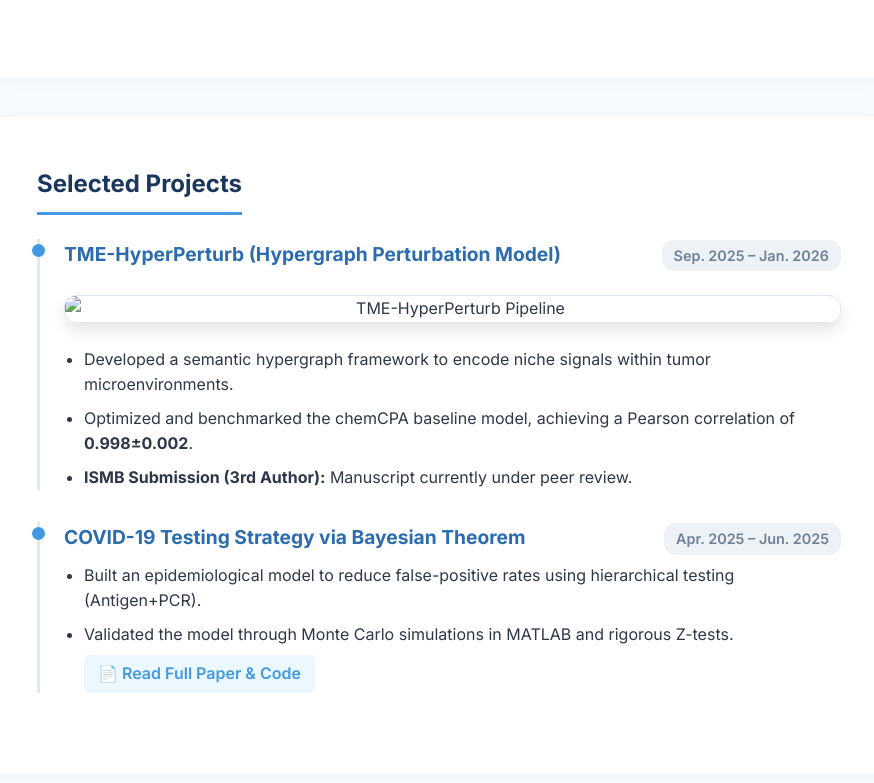
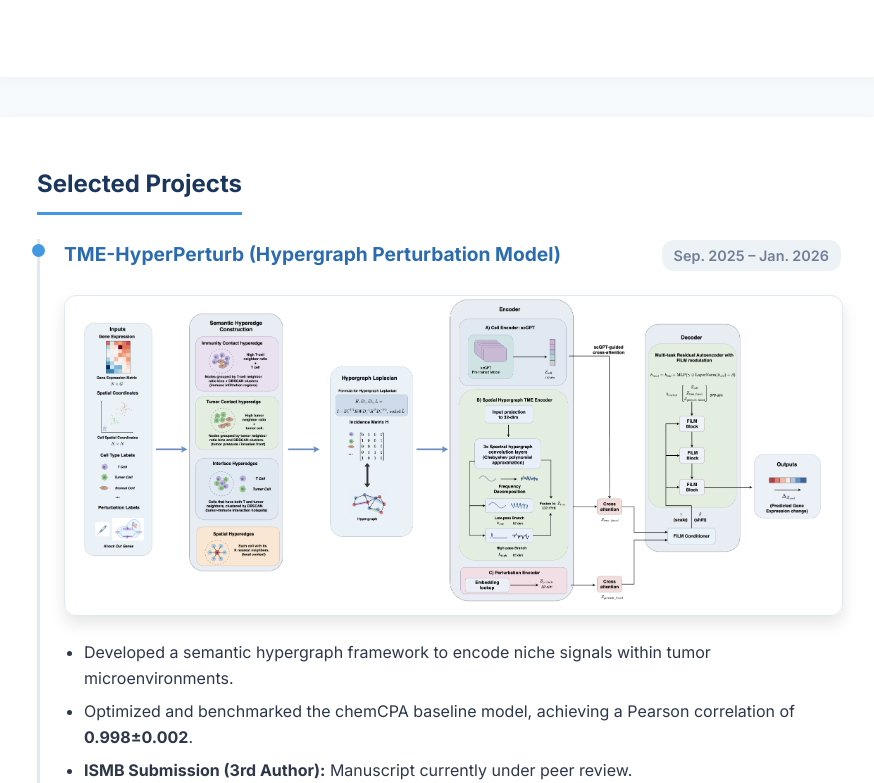
Before and after one commit to XUAN756843/Zoey.github.io, a plain HTML site: page index.html in a window 1280 px wide. Shown: the part 2017-2800 px from the top of the page, without its empty margins (201-1075 px from the left). Drawn offline with Linux system fonts and the light colour scheme.

Commit message:
Update index.html

```diff
--- a/index.html
+++ b/index.html
@@ -294,7 +294,6 @@
         <div class="action-buttons">
             <a href="transcript.pdf" target="_blank" class="btn">📄 Transcript</a>
             <a href="certificate.pdf" target="_blank" class="btn">📜 Awards & Forum</a>
-            <a href="https://github.com/xuan756843" target="_blank" class="btn" style="background-color: #24292e;">💻 GitHub Profile</a>
             <a href="resume.pdf" target="_blank" class="btn btn-outline">⬇️ Resume (PDF)</a>
         </div>
 
@@ -359,7 +358,7 @@
                 </div>
 
                 <div style="margin: 1.5rem 0; text-align: center;">
-                    <img src="pipline.jpg" alt="TME-HyperPerturb Pipeline" style="max-width: 100%; border-radius: 12px; box-shadow: 0 8px 16px rgba(0,0,0,0.1); border: 1px solid #e2e8f0; display: block; margin: 0 auto;">
+                    <img src="pipline.png" alt="TME-HyperPerturb Pipeline" style="max-width: 100%; border-radius: 12px; box-shadow: 0 8px 16px rgba(0,0,0,0.1); border: 1px solid #e2e8f0; display: block; margin: 0 auto;">
                 </div>
 
                 <ul>
```
